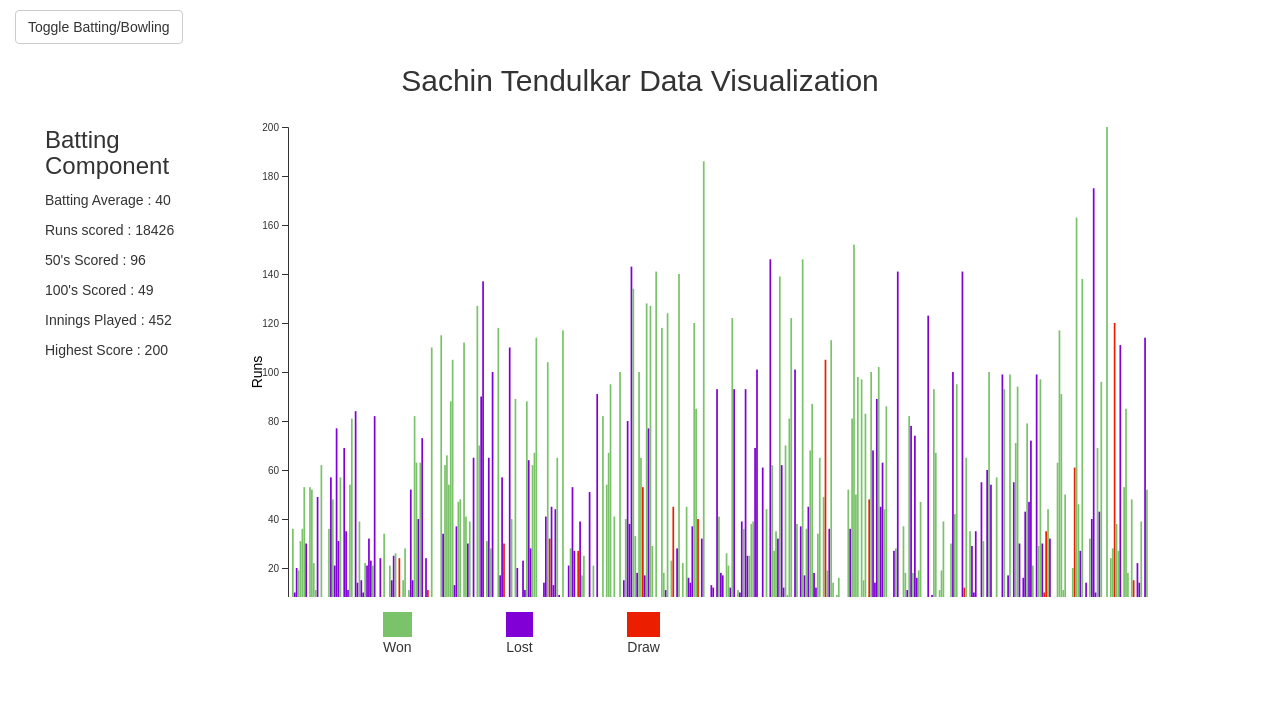
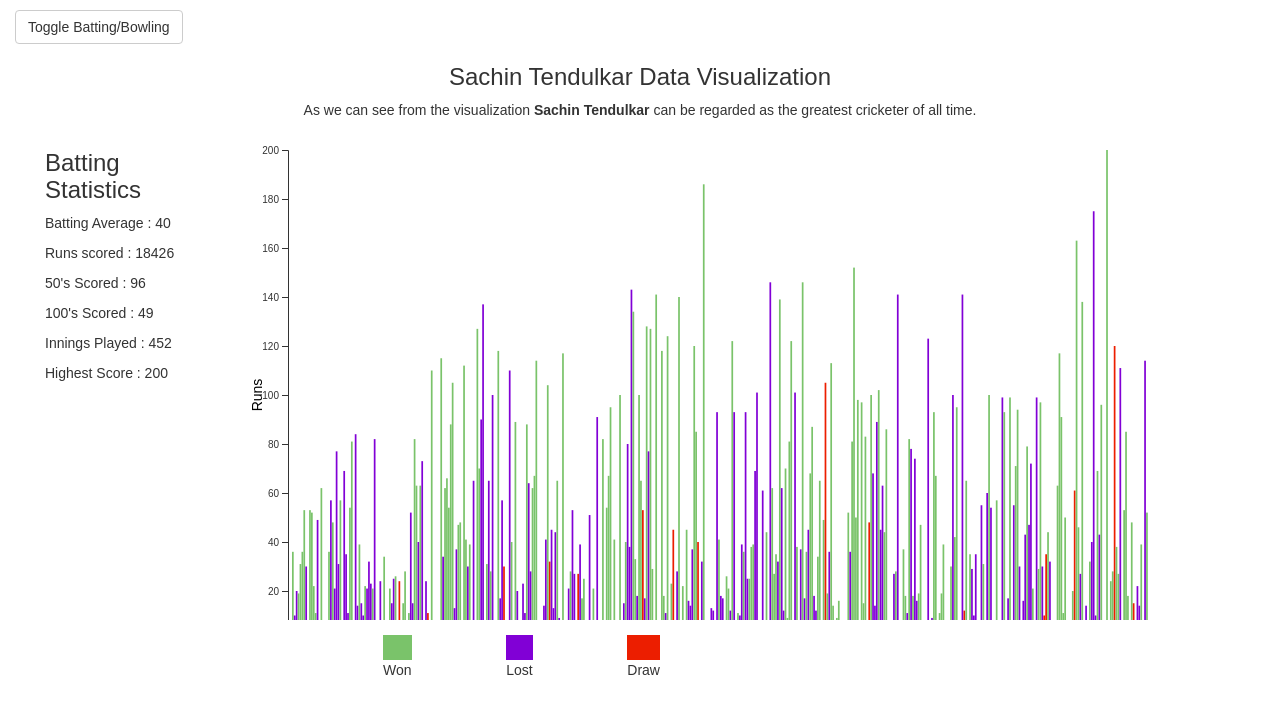
Before and after one commit to divyanshu-rawat/d3-data-viz, a React (Create React App) app: page / in a window 1280 px wide. Shown: the top 714 px of the page. Built offline with nearby package versions, Linux system fonts and the light colour scheme; the HTML template or start-up script is replaced by a standard one.

Commit message:
text updated

```diff
--- a/src/App.js
+++ b/src/App.js
@@ -53,7 +53,8 @@
       <div className = "container App col-lg-12" id = "App">
 
           <button type="button" className="btn btn-default" onClick = {this.toggle}>Toggle Batting/Bowling</button>
-          <h2 className = "text">Sachin Tendulkar Data Visualization</h2>
+          <h3 className = "text">Sachin Tendulkar Data Visualization</h3>
+          <p className = "text">As we can see from the visualization <b>Sachin Tendulkar</b> can be regarded as the greatest cricketer of all time.</p>
           {
             (this.state.data && this.state.Boolean == true ) ?
 
--- a/src/Components/Batting/Components/batting_data_component.js
+++ b/src/Components/Batting/Components/batting_data_component.js
@@ -37,7 +37,7 @@
 	render(){
 		return(
 			<div>
-				<h3>Batting Component</h3>
+				<h3>Batting Statistics</h3>
 				 { (this.state.data) ? <BatCalculate data = {this.state.data}/> : null}
 				 { (this.state.data) ? <Battingvisualization data = {this.state.data}/> : null}
 			</div>
--- a/src/Components/Bowling/Components/bowling_data_component.js
+++ b/src/Components/Bowling/Components/bowling_data_component.js
@@ -37,7 +37,7 @@
 		console.log('intial Data Bowling', this.state.data);
 		return(
 			<div>
-				<h3>Bowling Component</h3>
+				<h3>Bowling Statistics</h3>
 				{ (this.state.data) ?  <BowCalculate data = {this.state.data}/> : null}
 				{ (this.state.data) ?  <Bowlingvisualization data = {this.state.data}/> : null}
 			</div>
```
